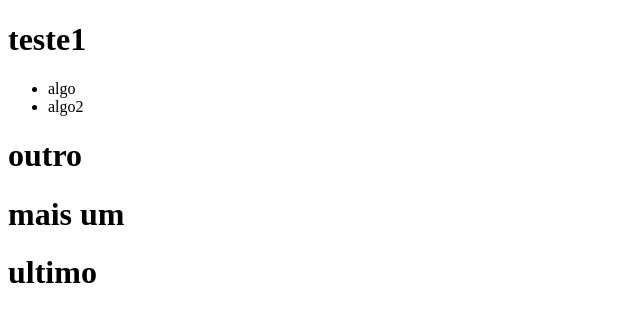
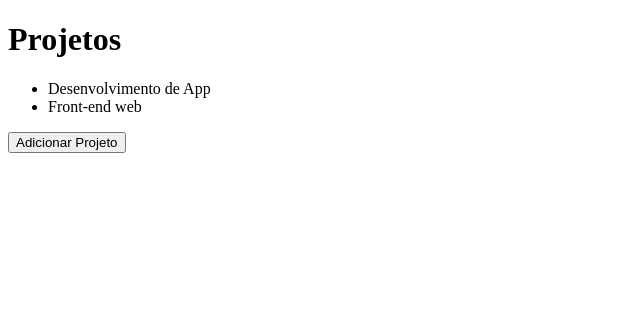
Before and after one commit to ahnucl/bootcamp-gostack, a React app in the folder n01-conceitos/frontend/: page / in a window 1280 px wide. Shown: the top 322 px of the page, without its empty margins (0-640 px from the left). Built offline with nearby package versions, Linux system fonts and the light colour scheme.

Commit message:
Deixando front igual ao da aula

```diff
--- a/n01-conceitos/frontend/src/App.js
+++ b/n01-conceitos/frontend/src/App.js
@@ -1,20 +1,23 @@
-import React from 'react';
+import React, { useState } from 'react';
 
 import Header from './components/Header'
 
 const App = () => {
+    const [ projects, setProjects ] = useState(['Desenvolvimento de App', 'Front-end web']);
+    console.log(projects);
+    function handleAddProject() {
+        setProjetos([ ...projects, `Novo Projeto ${Date.now()}`]);
+    }
+
     return (
         <>
-            <Header title="teste1">
-                <ul>
-                    <li>algo</li>
-                    <li>algo2</li>
-                </ul>
-            </Header>
-            <Header title="outro"/>
-            <Header title="mais um"/>
-            <Header />
-            <Header title="ultimo"/>
+            <Header title="Projetos" />
+
+            <ul>
+                { projects.map( projeto => (  <li key={projects}>{projeto}</li>  ))}
+            </ul>
+
+            <button type="button" onClick={handleAddProject}>Adicionar Projeto</button>
         </>
         );
 }
--- a/n01-conceitos/frontend/src/components/Header.js
+++ b/n01-conceitos/frontend/src/components/Header.js
@@ -1,10 +1,9 @@
 import React from 'react';
 
-export default function Header( props ) {
+export default function Header( { title } ) {
     return (
         <header>
-            <h1>{props.title}</h1>
-            {props.children}
+            <h1>{title}</h1>
         </header>
     )
 }
```
